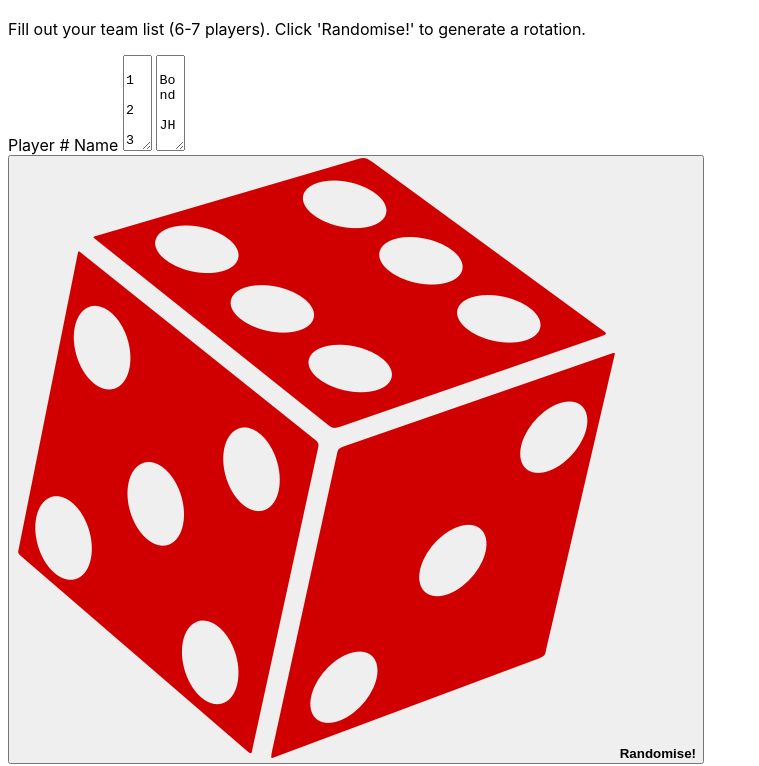
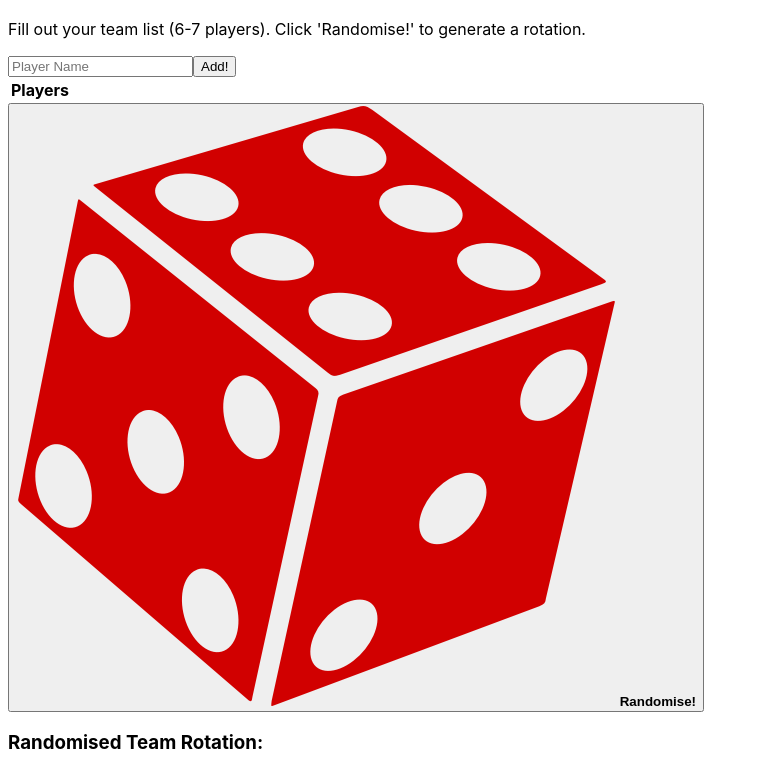
Before and after one commit to gannj/VolleyDice, a plain HTML site: page index.html in a window 1280 px wide. Shown: the part 63-829 px from the top of the page, without its empty margins (0-759 px from the left). Drawn offline with nearby package versions, Linux system fonts and the light colour scheme.

Commit message:
new player input and list

```diff
--- a/index.html
+++ b/index.html
@@ -18,7 +18,7 @@
         <link rel="stylesheet" href="default.css">
         <link rel="icon" href="volleydice.png" type="image/x-icon" />
         <link rel="shortcut icon" href="volleydice.png"/>
-        <script type="text/javascript" src="script.js"></script>
+        <script src="script.js"></script>
         <script src="https://ajax.googleapis.com/ajax/libs/jquery/3.6.0/jquery.min.js"></script>
         <meta property="og:image" content="volleydice.png"/>
         <meta property="og:site_name" content="🏐 VOLLEYDICE 🎲 - Volleyball Rotation Randomiser"/>
@@ -32,42 +32,20 @@
 <!-- team input table-->
 <div class="inputTable">
     <p> Fill out your team list (6-7 players). Click 'Randomise!' to generate a rotation.</p>
-    <div class="">
-    <tableOne>
-        <thead>
-            <tr>
-                <td class="tg-001g">Player #</th>
-                <td class="tg-001g">Name</th>
-             </tr>
-        </thead>
-        <tbody>
-            <tr>
-            <td class="tg-zbu7">
-            <textarea id="playernumber"; rows="6"; cols = "1" >
-                1
-                2
-                3
-                4
-                5
-                6
-                7
-            </textarea>
-            </td>
-            <td class="tg-zbu7">
-            <textarea id="playername" rows="6"; cols = "1" >
-                Bond
-                JH
-                Nic
-                JT
-                Remy
-                Eddy
-                Chap
-            </textarea>
-            </td>
+<div class="addPlayer">
+    <input type="text" id="newPlayer" placeholder="Player Name"><button onclick="addPlayer()">Add!</button>
+</div>
+
+<table id="playerTable">
+    <thead>
+        <tr>
+            <th>Players</th>
         </tr>
-</tbody>
-    </div>
-</div>
+    </thead>
+    <tbody id="playerList">
+    </tbody>
+</table>
+
 
 <!-- randomise button-->
 <button type="submit" onclick="shufflearray();" class="btn btn-primary btn-lg">
```
